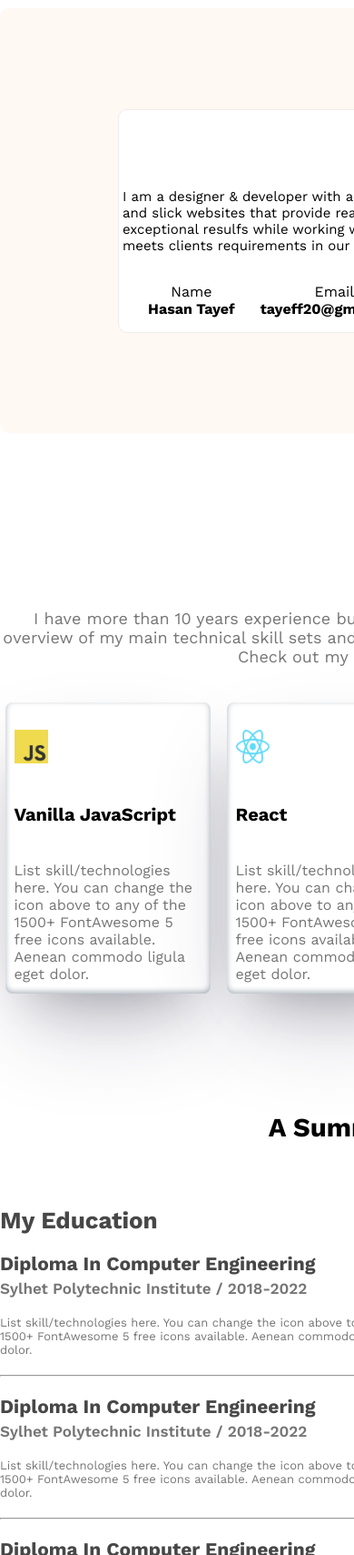
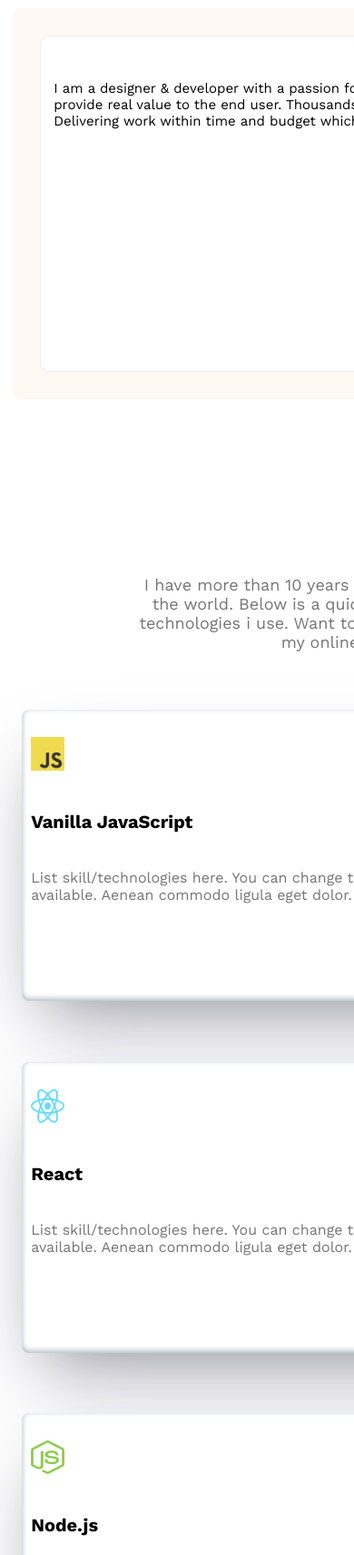
Before and after one commit to HasanTayeff/my-portfolio, a plain HTML site: page index.html in a window 390 px wide. Shown: the part 900-2609 px from the top of the page at 91% size. Drawn offline with nearby package versions, Linux system fonts and the light colour scheme.

Commit message:
my portfolio

```diff
--- a/index.html
+++ b/index.html
@@ -173,7 +173,7 @@
     </main>
 
 
-    <footer >
+    <footer class="footer">
          <div id="footer-flex-display">
 
             <section class="footer1">
--- a/style.css
+++ b/style.css
@@ -492,12 +492,12 @@ main{
 
 /* Footer Area */
 
-footer{
+.footer{
     margin-top: 80px;
     background-color: #FFF8F3;
     width: 100%;
+    height: 600px;
     /* height: 600px; */
-    height: 600px;
 
 
 
@@ -581,3 +581,110 @@ footer{
 
 
 }
+
+
+
+
+/* Making this website Responsive */
+ @media screen and (max-width:576px){
+
+    /* #width{
+        width: 100%;
+    } */
+
+    .box-pink{
+        width: 95%;
+        height: auto;
+        margin: auto;
+        padding: 10px;
+        margin: calc((100%-20px));
+    }
+    .box-white{
+        width: auto;
+        height: auto;
+        margin: 20px;
+        padding: 10px;
+    }
+    #flex-display{
+        margin-top: 20px;
+        display: flex;
+        flex-direction: column;
+        align-items: center;
+
+    }
+
+
+    #main-area2{
+        width: 100%;
+    }
+    #flex-item{
+        flex-direction: column;
+    }
+    .box1{
+        width: auto;
+        margin: calc(5%/2);
+    }
+    .description{
+        width: 70%;
+    }
+
+
+    .description-title{
+        width: 100%;
+        text-align: center;
+        font-size: 29px;
+
+     }
+     .main-section3 {
+        width: 100%;
+     }
+     #flex-display-main3{
+        display: flex;
+        flex-direction: column;
+        gap: 40px;
+
+
+     }
+     .h3-style {
+        text-align: center;
+
+     }
+     .para-style2 {
+
+     }
+     .section1{
+
+        margin: 0 auto;
+
+     }
+
+     .section2{
+
+        margin: 0 auto;
+     }
+
+    footer{
+        height: 700px;
+        width: 100%;
+        /* margin: 250%; */
+    }
+    #footer-flex-display{
+        flex-direction: column;
+        gap: 10px;
+
+    }
+    .footer1{
+        width: 50%;
+        height: 50%;
+
+    }
+    .footer2{
+        width: 50%;
+        gap: 10px;
+
+
+
+    }
+
+
+ }
```
